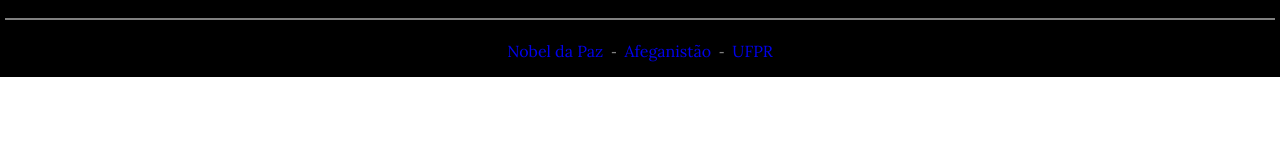
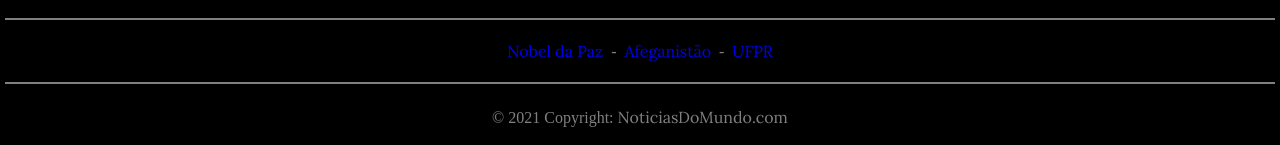
Before and after one commit to esantelmo/noticiasdomundo, a plain HTML site: page index.html in a window 1280 px wide. Shown: the part 1374-1519 px from the top of the page. Before the commit the page ends 1451 px from the top, so only its background shows below. Drawn offline with nearby package versions, Linux system fonts and the light colour scheme; a web font is replaced by a local one.

Commit message:
Recolocação do Copyright no footer

```diff
--- a/index.html
+++ b/index.html
@@ -97,6 +97,10 @@
   </div>
   <hr>
   <p><a href='#Artigo1'>Nobel da Paz</a>&nbsp;&nbsp;-&nbsp;&nbsp;<a href='#Artigo2'>Afeganistão</a>&nbsp;&nbsp;-&nbsp;&nbsp;<a href='#Artigo3'>UFPR</a></p>
+  <hr>
+  <div class="Copyright">
+    <p>© 2021 Copyright: <a> NoticiasDoMundo.com </a> </p>
+  </div>
 </footer>
 </body>
 
```
